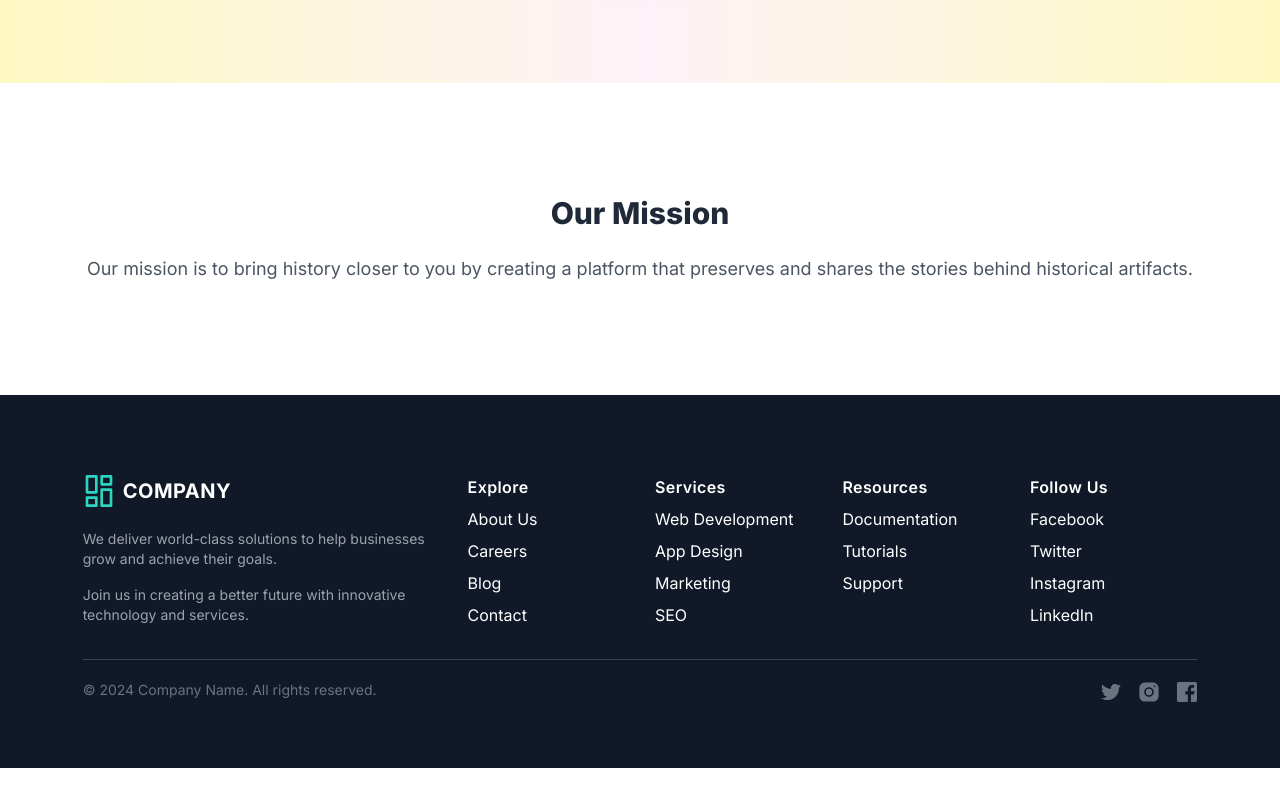
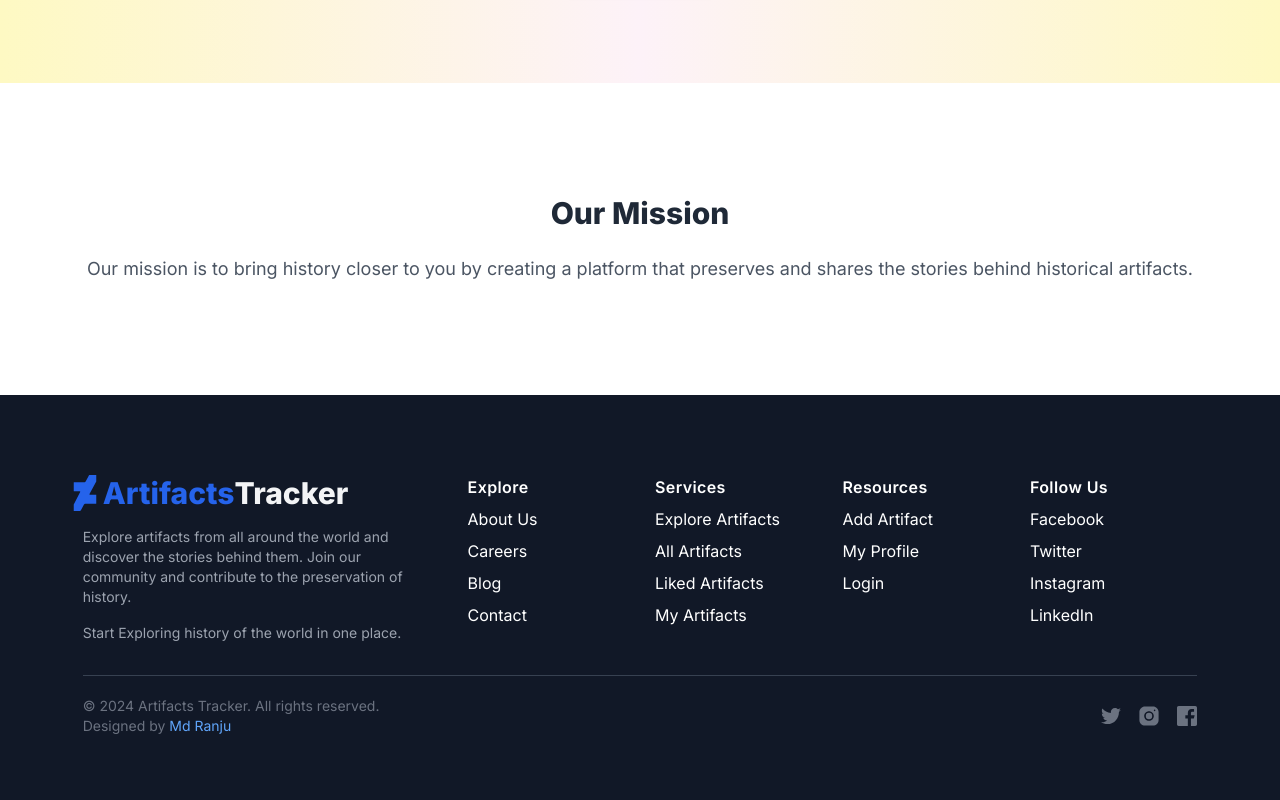
Before and after one commit to muhammadranju/Batch10-Assignment-11, a React (Vite) app: page / in a window 1280 px wide. Shown: the part 1367-2167 px from the top of the page. Before the commit the page ends 2135 px from the top, so only its background shows below. Built offline with nearby package versions, Linux system fonts and the light colour scheme; no server answers.

Commit message:
Refactor Footer component to update layout and structure

```diff
--- a/src/components/Footer/Footer.jsx
+++ b/src/components/Footer/Footer.jsx
@@ -1,42 +1,29 @@
+import { Link } from "react-router-dom";
+import { FaDeviantart } from "react-icons/fa";
+
 const Footer = () => {
   return (
     <div className="bg-gray-900 text-white px-4 py-16 mx-auto  md:px-24 lg:px-8 pt-20">
       <div className="w-11/12 lg:w-11/12 md:w-11/12 xl:container  mx-auto">
         <div className="grid gap-10 row-gap-10 mb-8 lg:grid-cols-6">
           <div className="md:max-w-md lg:col-span-2">
-            <a
-              href="/"
-              aria-label="Go home"
-              title="Company"
-              className="inline-flex items-center"
-            >
-              <svg
-                className="w-8 text-teal-400"
-                viewBox="0 0 24 24"
-                strokeLinejoin="round"
-                strokeWidth="2"
-                strokeLinecap="round"
-                strokeMiterlimit="10"
-                stroke="currentColor"
-                fill="none"
+            <div className="flex items-center space-x-4">
+              <Link
+                to="/"
+                className="flex items-center lg:text-3xl text-xl font-extrabold text-blue-600 -ml-4"
               >
-                <rect x="3" y="1" width="7" height="12" />
-                <rect x="3" y="17" width="7" height="6" />
-                <rect x="14" y="1" width="7" height="6" />
-                <rect x="14" y="11" width="7" height="12" />
-              </svg>
-              <span className="ml-2 text-xl font-bold tracking-wide uppercase">
-                Company
-              </span>
-            </a>
+                <FaDeviantart className="lg:text-4xl text-xl text-blue-600" />{" "}
+                Artifacts<span className="text-gray-100">Tracker</span>
+              </Link>
+            </div>
             <div className="mt-4 text-gray-400">
               <p className="text-sm">
-                We deliver world-class solutions to help businesses grow and
-                achieve their goals.
+                Explore artifacts from all around the world and discover the
+                stories behind them. Join our community and contribute to the
+                preservation of history.
               </p>
               <p className="mt-4 text-sm">
-                Join us in creating a better future with innovative technology
-                and services.
+                Start Exploring history of the world in one place.
               </p>
             </div>
           </div>
@@ -46,7 +33,7 @@ const Footer = () => {
               <ul className="mt-2 space-y-2">
                 <li>
                   <a
-                    href="/"
+                    href="#"
                     className="transition-colors duration-300 hover:text-teal-400"
                   >
                     About Us
@@ -54,7 +41,7 @@ const Footer = () => {
                 </li>
                 <li>
                   <a
-                    href="/"
+                    href="#"
                     className="transition-colors duration-300 hover:text-teal-400"
                   >
                     Careers
@@ -62,7 +49,7 @@ const Footer = () => {
                 </li>
                 <li>
                   <a
-                    href="/"
+                    href="#"
                     className="transition-colors duration-300 hover:text-teal-400"
                   >
                     Blog
@@ -70,7 +57,7 @@ const Footer = () => {
                 </li>
                 <li>
                   <a
-                    href="/"
+                    href="#"
                     className="transition-colors duration-300 hover:text-teal-400"
                   >
                     Contact
@@ -83,34 +70,34 @@ const Footer = () => {
               <ul className="mt-2 space-y-2">
                 <li>
                   <a
-                    href="/"
+                    href="#"
                     className="transition-colors duration-300 hover:text-teal-400"
                   >
-                    Web Development
+                    Explore Artifacts
                   </a>
                 </li>
                 <li>
                   <a
-                    href="/"
+                    href="#"
                     className="transition-colors duration-300 hover:text-teal-400"
                   >
-                    App Design
+                    All Artifacts
                   </a>
                 </li>
                 <li>
                   <a
-                    href="/"
+                    href="#"
                     className="transition-colors duration-300 hover:text-teal-400"
                   >
-                    Marketing
+                    Liked Artifacts
                   </a>
                 </li>
                 <li>
                   <a
-                    href="/"
+                    href="#"
                     className="transition-colors duration-300 hover:text-teal-400"
                   >
-                    SEO
+                    My Artifacts
                   </a>
                 </li>
               </ul>
@@ -120,26 +107,26 @@ const Footer = () => {
               <ul className="mt-2 space-y-2">
                 <li>
                   <a
-                    href="/"
+                    href="#"
                     className="transition-colors duration-300 hover:text-teal-400"
                   >
-                    Documentation
+                    Add Artifact
                   </a>
                 </li>
                 <li>
                   <a
-                    href="/"
+                    href="#"
                     className="transition-colors duration-300 hover:text-teal-400"
                   >
-                    Tutorials
+                    My Profile
                   </a>
                 </li>
                 <li>
                   <a
-                    href="/"
+                    href="#"
                     className="transition-colors duration-300 hover:text-teal-400"
                   >
-                    Support
+                    Login
                   </a>
                 </li>
               </ul>
@@ -149,7 +136,7 @@ const Footer = () => {
               <ul className="mt-2 space-y-2">
                 <li>
                   <a
-                    href="/"
+                    href="#"
                     className="transition-colors duration-300 hover:text-teal-400"
                   >
                     Facebook
@@ -157,7 +144,7 @@ const Footer = () => {
                 </li>
                 <li>
                   <a
-                    href="/"
+                    href="#"
                     className="transition-colors duration-300 hover:text-teal-400"
                   >
                     Twitter
@@ -165,7 +152,7 @@ const Footer = () => {
                 </li>
                 <li>
                   <a
-                    href="/"
+                    href="#"
                     className="transition-colors duration-300 hover:text-teal-400"
                   >
                     Instagram
@@ -173,7 +160,7 @@ const Footer = () => {
                 </li>
                 <li>
                   <a
-                    href="/"
+                    href="#"
                     className="transition-colors duration-300 hover:text-teal-400"
                   >
                     LinkedIn
@@ -185,11 +172,20 @@ const Footer = () => {
         </div>
         <div className="flex flex-col justify-between pt-5 border-t border-gray-700 sm:flex-row">
           <p className="text-sm text-gray-500">
-            © {new Date().getFullYear()} Company Name. All rights reserved.
+            © {new Date().getFullYear()} Artifacts Tracker. All rights reserved.
+            <br />
+            Designed by{" "}
+            <a
+              target="_blank"
+              href="https://www.mdranju.xyz"
+              className="text-blue-400"
+            >
+              Md Ranju
+            </a>
           </p>
           <div className="flex items-center mt-4 space-x-4 sm:mt-0">
             <a
-              href="/"
+              href="#"
               className="text-gray-500 transition-colors duration-300 hover:text-teal-400"
             >
               <svg viewBox="0 0 24 24" fill="currentColor" className="h-5">
@@ -197,7 +193,7 @@ const Footer = () => {
               </svg>
             </a>
             <a
-              href="/"
+              href="#"
               className="text-gray-500 transition-colors duration-300 hover:text-teal-400"
             >
               <svg viewBox="0 0 30 30" fill="currentColor" className="h-6">
@@ -206,7 +202,7 @@ const Footer = () => {
               </svg>
             </a>
             <a
-              href="/"
+              href="#"
               className="text-gray-500 transition-colors duration-300 hover:text-teal-400"
             >
               <svg viewBox="0 0 24 24" fill="currentColor" className="h-5">
```
